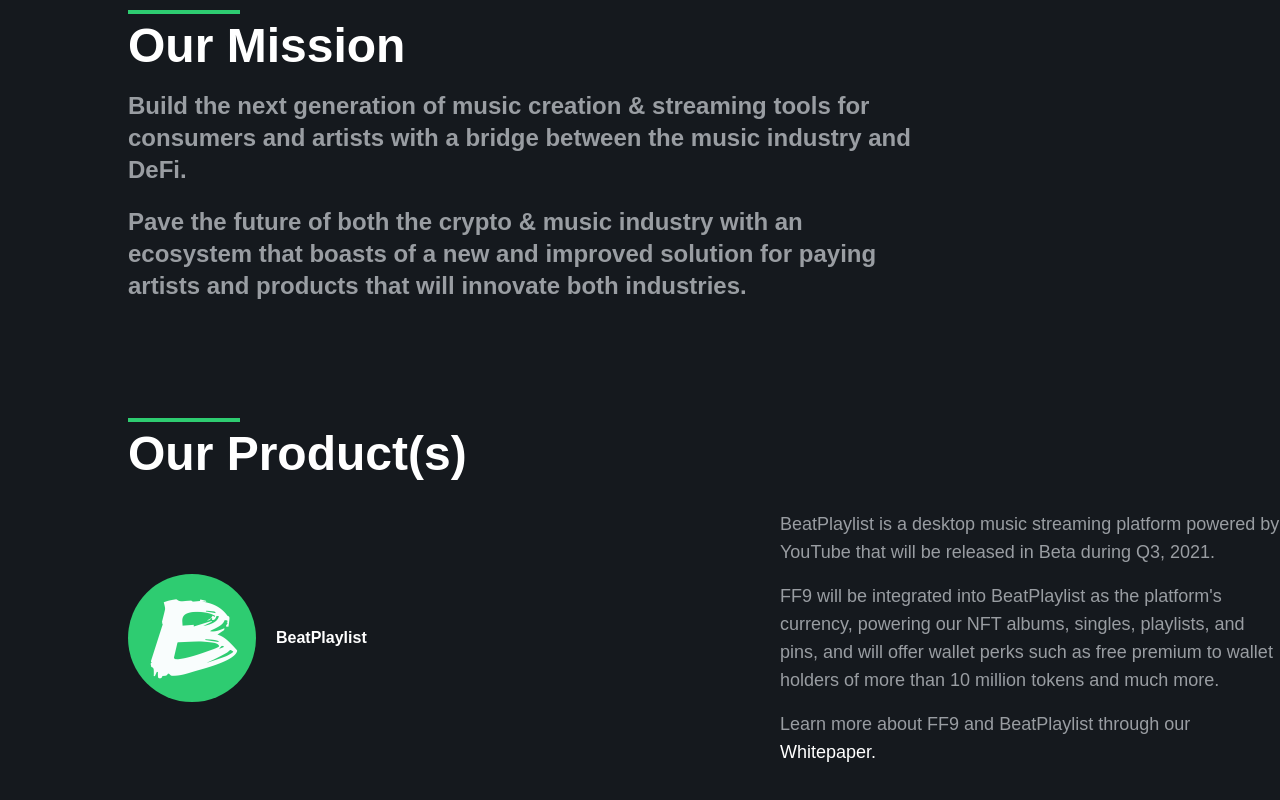
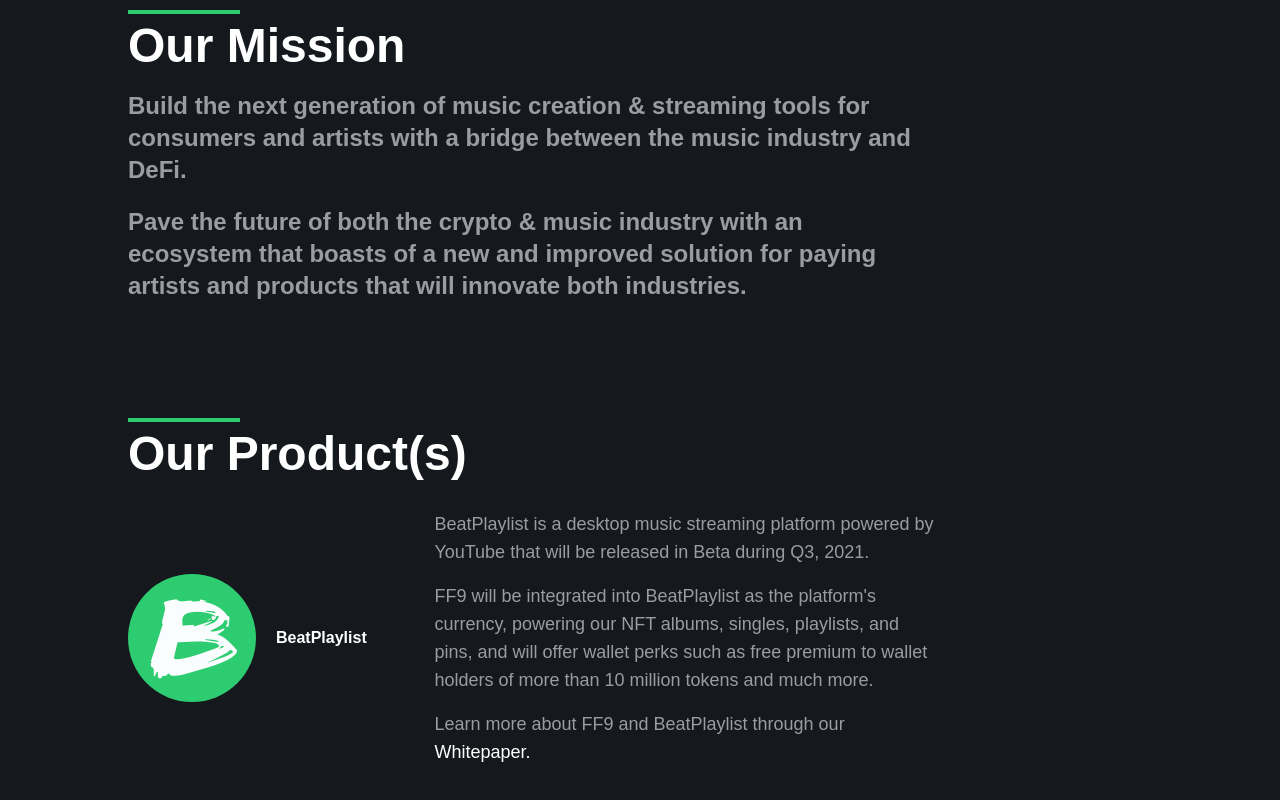
Before and after one commit to oomaer/f99, a React (Create React App) app: page / in a window 1280 px wide. Shown: the part 897-1697 px from the top of the page. Built offline with nearby package versions, Linux system fonts and the light colour scheme.

Commit message:
fixing width bug

```diff
--- a/src/Components/ProductsSection.js
+++ b/src/Components/ProductsSection.js
@@ -22,7 +22,7 @@
                 <Wrapper>
                     <div className = 'h-1 w-28 bg-custom-green '></div>
                     <h1 className = 'text-5xl mt-2 mb-4 font-bold'>Our Product(s)</h1>
-                    <div className = 'flex flex-col md:flex-row md:items-center md:justify-between 2xl:max-w-70p'>
+                    <div className = 'flex flex-col md:flex-row md:items-center md:justify-between xl:max-w-70p'>
                         <div className = 'group flex items-center hover:text-custom-green cursor-pointer'>
                             <div style = {{width:'128px',height:'128px'}}>
                                 <img className = 'w-full h-full rounded-full group-hover:rounded-none' src = {logoB} alt = 'logoB'></img>
```
